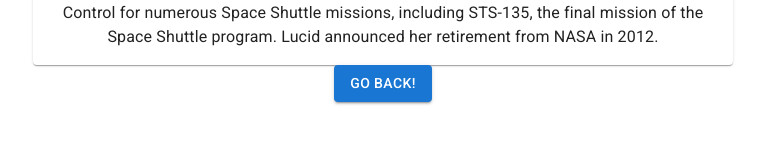
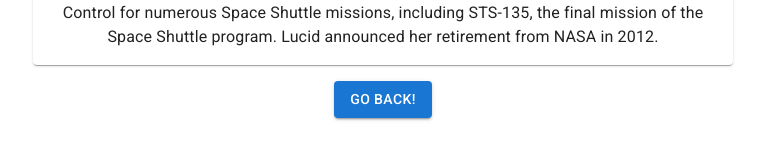
Before and after one commit to SumUpz/frontend, a React (Vite) app in the folder SumUpz frontend/: page /summary in a window 1280 px wide. Shown: the part 1210-1370 px from the top of the page, without its empty margins (257-1022 px from the left). Before the commit the page ends 1344 px from the top, so only its background shows below. Built offline with nearby package versions, Linux system fonts and the light colour scheme.

Commit message:
Update routes

```diff
--- a/SumUpz frontend/src/pages/Summary.jsx
+++ b/SumUpz frontend/src/pages/Summary.jsx
@@ -38,8 +38,15 @@
           </CardContent>
         </CardActionArea>
       </Card>
+
       <div>
-        <Button variant="contained" onClick={navigateToHome}>
+        <Button
+          variant="contained"
+          onClick={navigateToHome}
+          sx={{
+            margin: 2,
+          }}
+        >
           Go back!
         </Button>
       </div>
```
